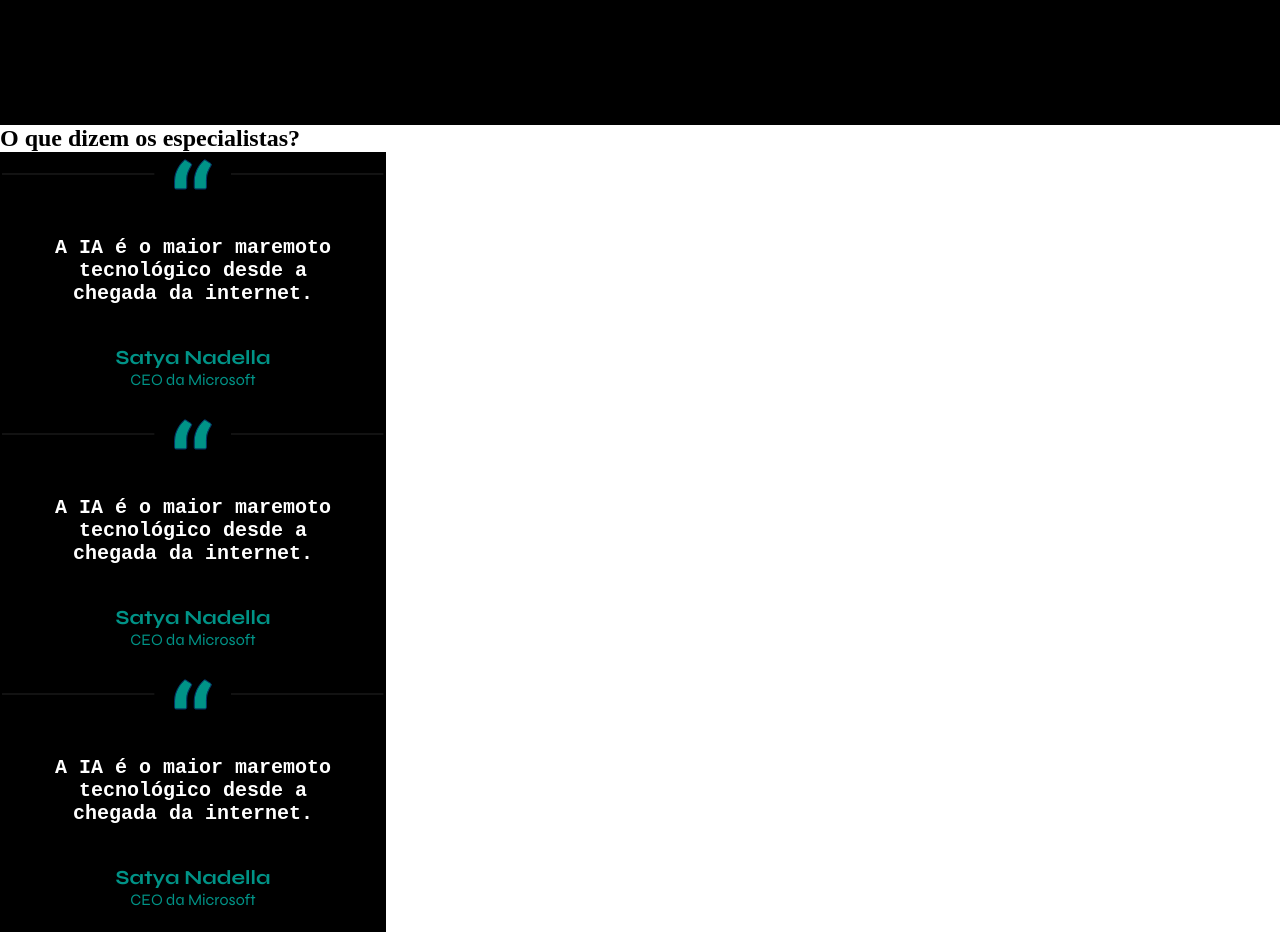
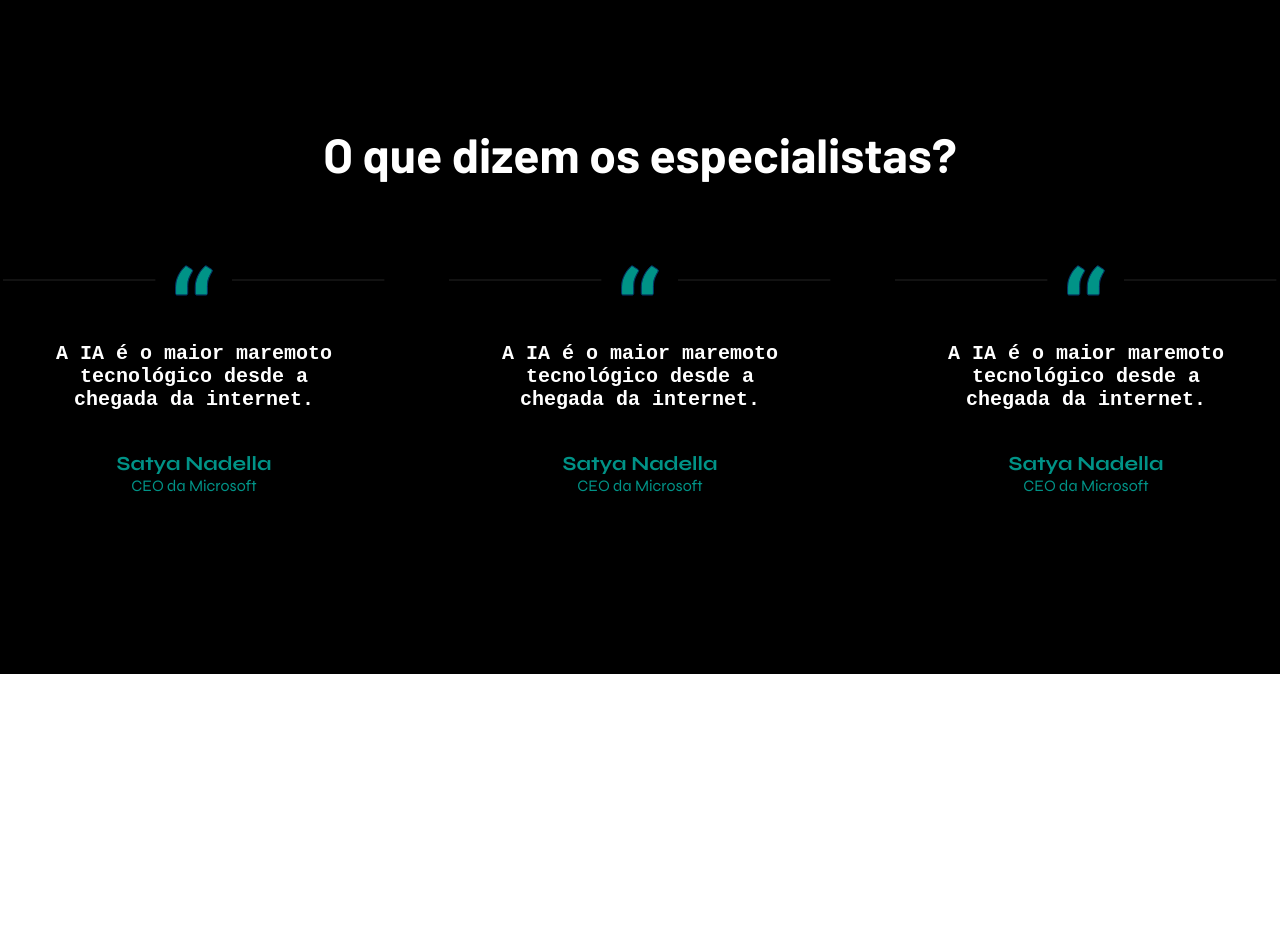
Before and after one commit to aandremeleti-hub/startmedia-frontend, a React (Vite) app: page /ia in a window 1280 px wide. Shown: the part 1920-2852 px from the top of the page. After the commit the page ends 2594 px from the top, so only its background shows below. Built offline with nearby package versions, Linux system fonts and the light colour scheme; a web font is replaced by a local one.

Commit message:
style: ia specialists card section stylization

```diff
--- a/src/components/layout/ia_specialists-section/style.css
+++ b/src/components/layout/ia_specialists-section/style.css
@@ -0,0 +1,20 @@
+.content-ia-specialists-section{
+    display: flex;
+    flex-direction: column;
+    background-color: var(--color-secondary-black);
+    align-items: center;
+    gap: 75px;
+
+}
+
+.title-ia-third-cards{
+    color: var(--color-secondary-white);
+    font-size: var(--font-headline-h2-size);
+    font-family: var(--font-title)
+}
+
+.container-ia-third-cards{
+    display: flex;
+    gap: 60px;
+    margin-bottom: 156px;
+}
```
